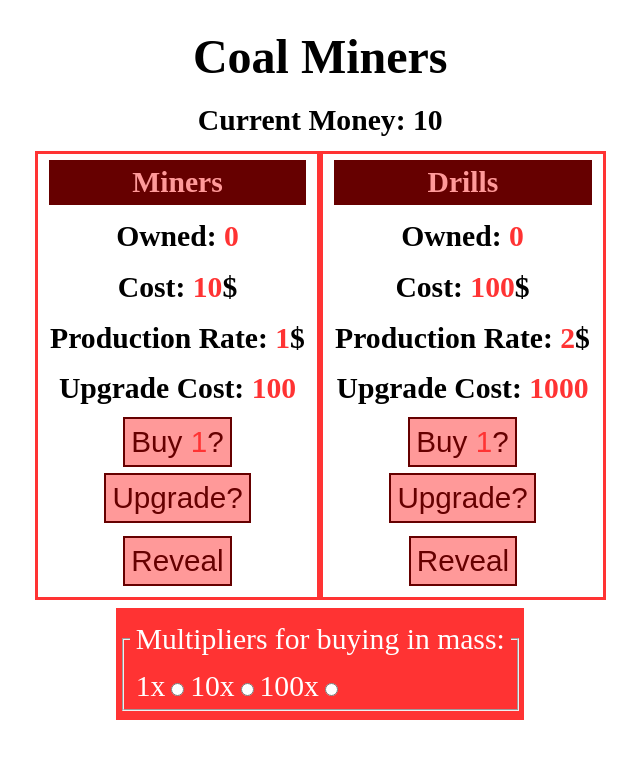
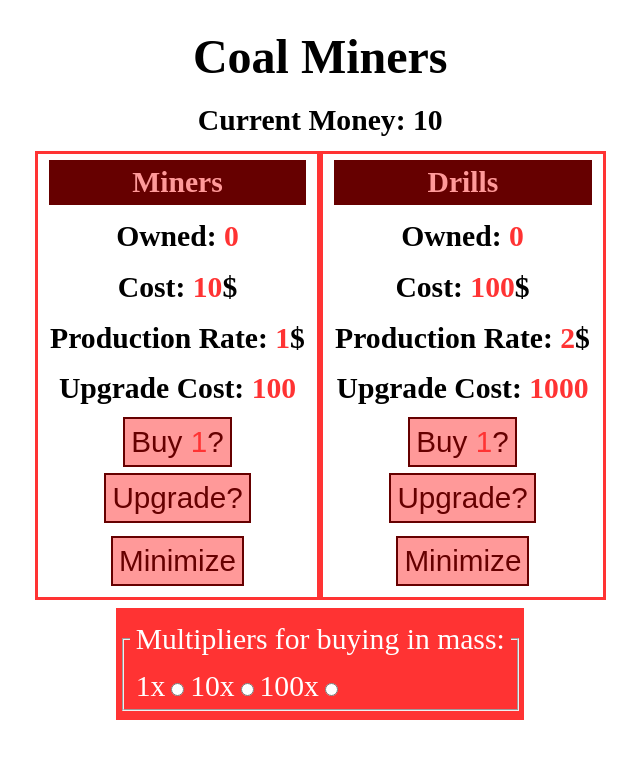
Before and after one commit to collerhatguy/coal-miner-fixed, a React (Create React App) app: page / in a window 1280 px wide. Shown: the top 758 px of the page, without its empty margins (323-963 px from the left). Built offline with nearby package versions, Linux system fonts and the light colour scheme.

Commit message:
fixed minimize buttons

```diff
--- a/src/components/Worker.js
+++ b/src/components/Worker.js
@@ -56,7 +56,7 @@ export default function Worker({worker, money, setMoney, multiplier}) {
                     }}
                     onClick={() => reveal()}
                 >
-                    Reveal
+                    Minimize
                 </button>
                 <button
                     tabIndex="0"
@@ -65,7 +65,7 @@ export default function Worker({worker, money, setMoney, multiplier}) {
                     }}
                     onClick={() => reveal()}
                 >
-                    Minimize
+                    Reveal
                 </button>
             </div>
         </div>
```
Also changed, not shown: 1 other file (tests, documents, lock files or other folders).
